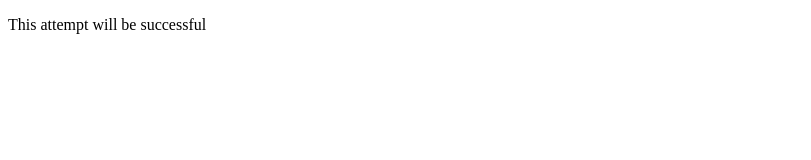
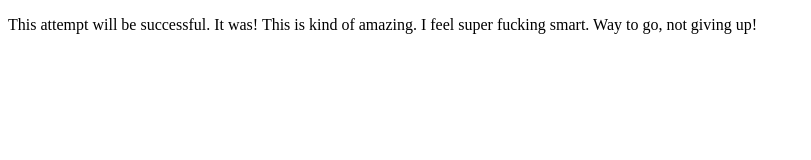
Before and after one commit to Lehla3/lehla3.github.io, a plain HTML site: page index.html in a window 1280 px wide. Shown: the whole page, without its empty margins (0-811 px from the left). Drawn offline with Linux system fonts and the light colour scheme.

Commit message:
Add you go girl text

```diff
--- a/index.html
+++ b/index.html
@@ -5,6 +5,6 @@
     <title>You got this!</title>
   </head>
   <body>
-      <p>This attempt will be successful</p>
+      <p>This attempt will be successful. It was! This is kind of amazing. I feel super fucking smart. Way to go, not giving up!</p>
   </body>
 </html>
```
